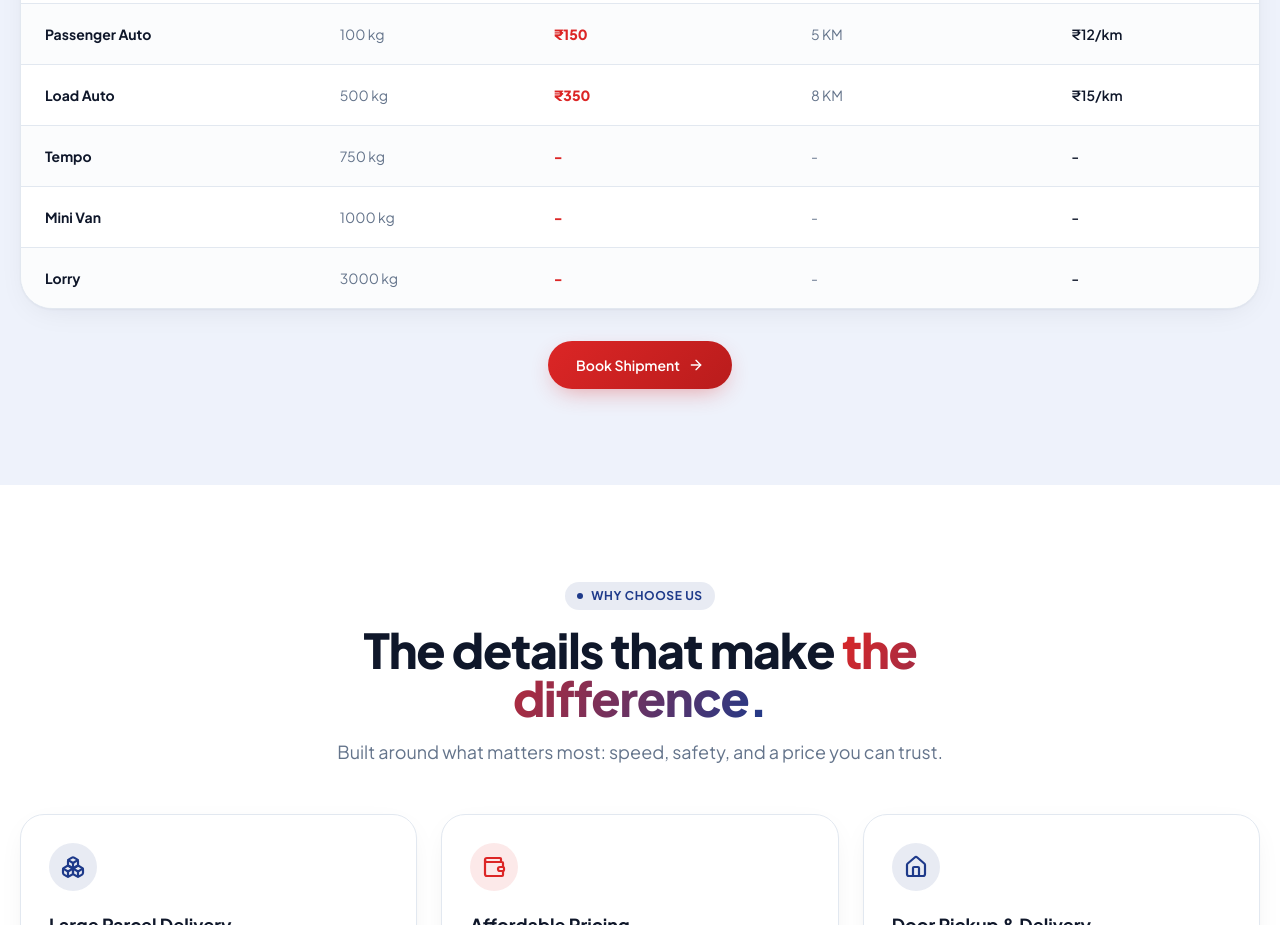
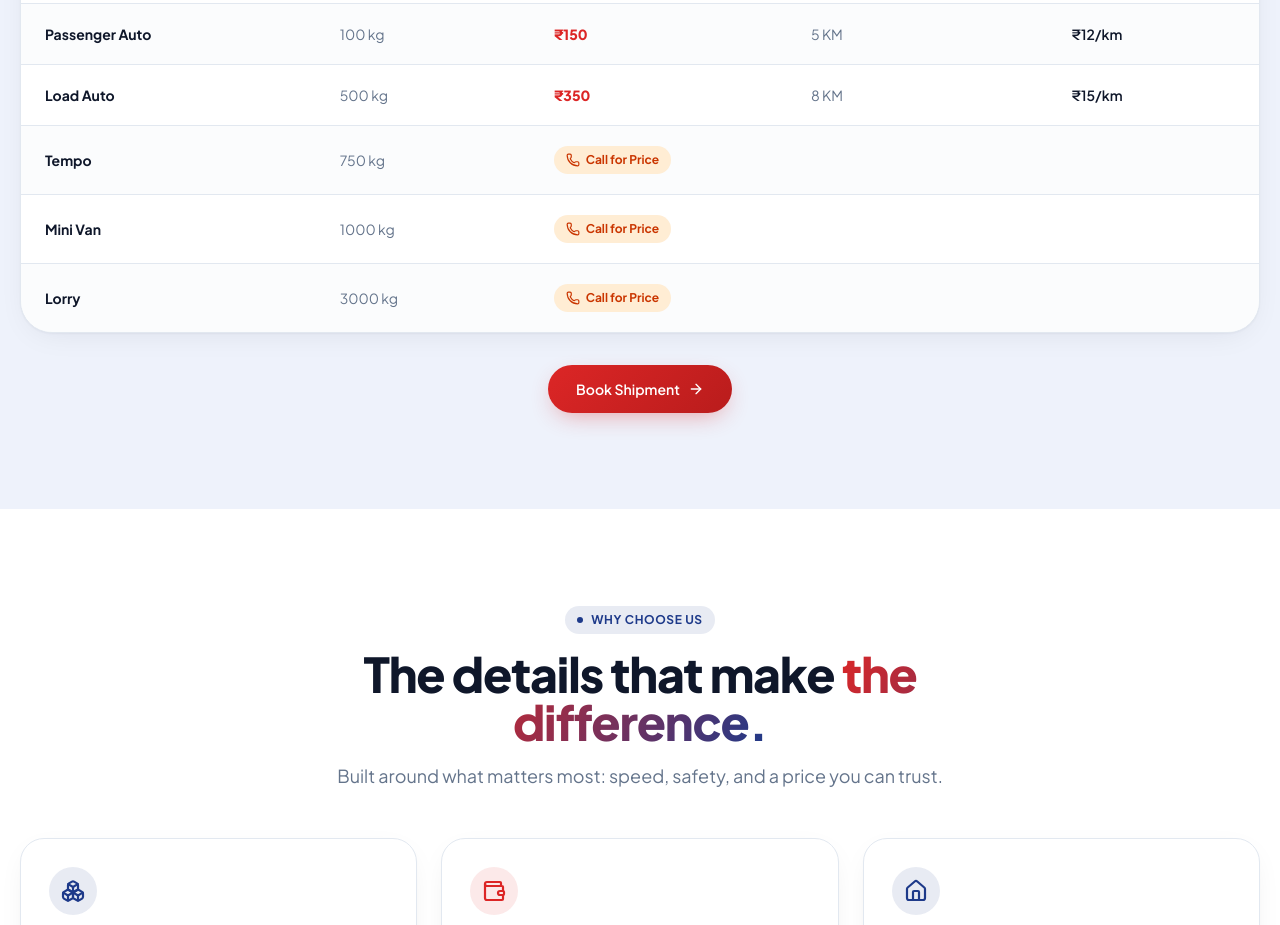
Before and after one commit to MohanPrasathSece/murugan-xpress-premium-logistics, a React (Vite) app: page / in a window 1280 px wide. Shown: the part 4280-5205 px from the top of the page. Built offline with nearby package versions, Linux system fonts and the light colour scheme.

Commit message:
Update desktop pricing table layout for hidden fees

```diff
--- a/src/pages/HomePage.tsx
+++ b/src/pages/HomePage.tsx
@@ -449,9 +449,19 @@ function Pricing() {
                     <tr key={p.v} className={`border-t border-border transition-colors hover:bg-red-50 ${i % 2 ? "bg-slate-50/60" : ""}`}>
                       <td className="px-6 py-5 font-bold">{p.v}</td>
                       <td className="px-6 py-5 text-muted-foreground">{p.cap}</td>
-                      <td className="px-6 py-5 font-extrabold text-primary">{p.min}</td>
-                      <td className="px-6 py-5 text-muted-foreground">{p.km}</td>
-                      <td className="px-6 py-5 font-semibold">{p.extra === "-" ? "-" : `${p.extra}/km`}</td>
+                      {p.min === "-" ? (
+                        <td colSpan={3} className="px-6 py-5 text-right sm:text-left">
+                          <a href={`tel:${PHONE}`} className="inline-flex items-center gap-1.5 rounded-lg bg-orange-100 px-3 py-1.5 text-xs font-bold text-orange-700 transition hover:bg-orange-200">
+                            <Phone className="h-3.5 w-3.5" /> Call for Price
+                          </a>
+                        </td>
+                      ) : (
+                        <>
+                          <td className="px-6 py-5 font-extrabold text-primary">{p.min}</td>
+                          <td className="px-6 py-5 text-muted-foreground">{p.km}</td>
+                          <td className="px-6 py-5 font-semibold">{p.extra === "-" ? "-" : `${p.extra}/km`}</td>
+                        </>
+                      )}
                     </tr>
                   ))}
                 </tbody>
```
